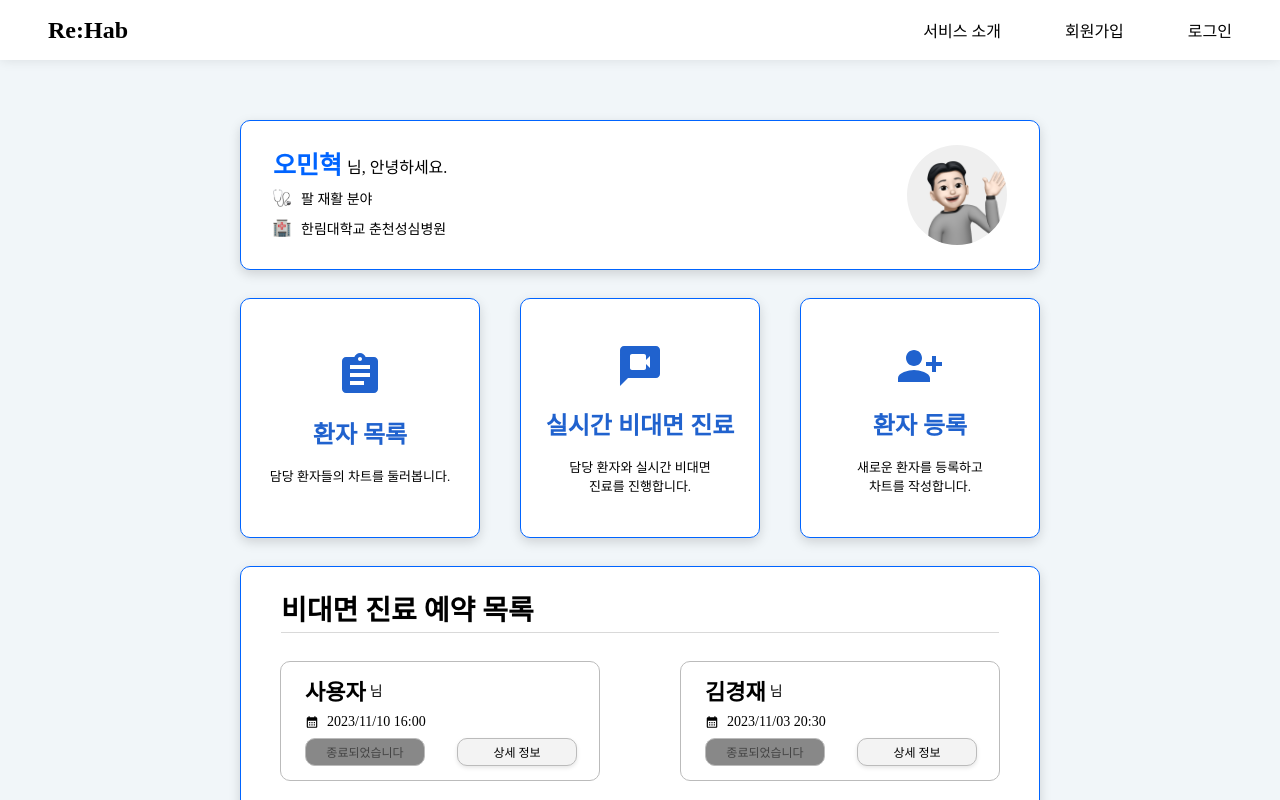
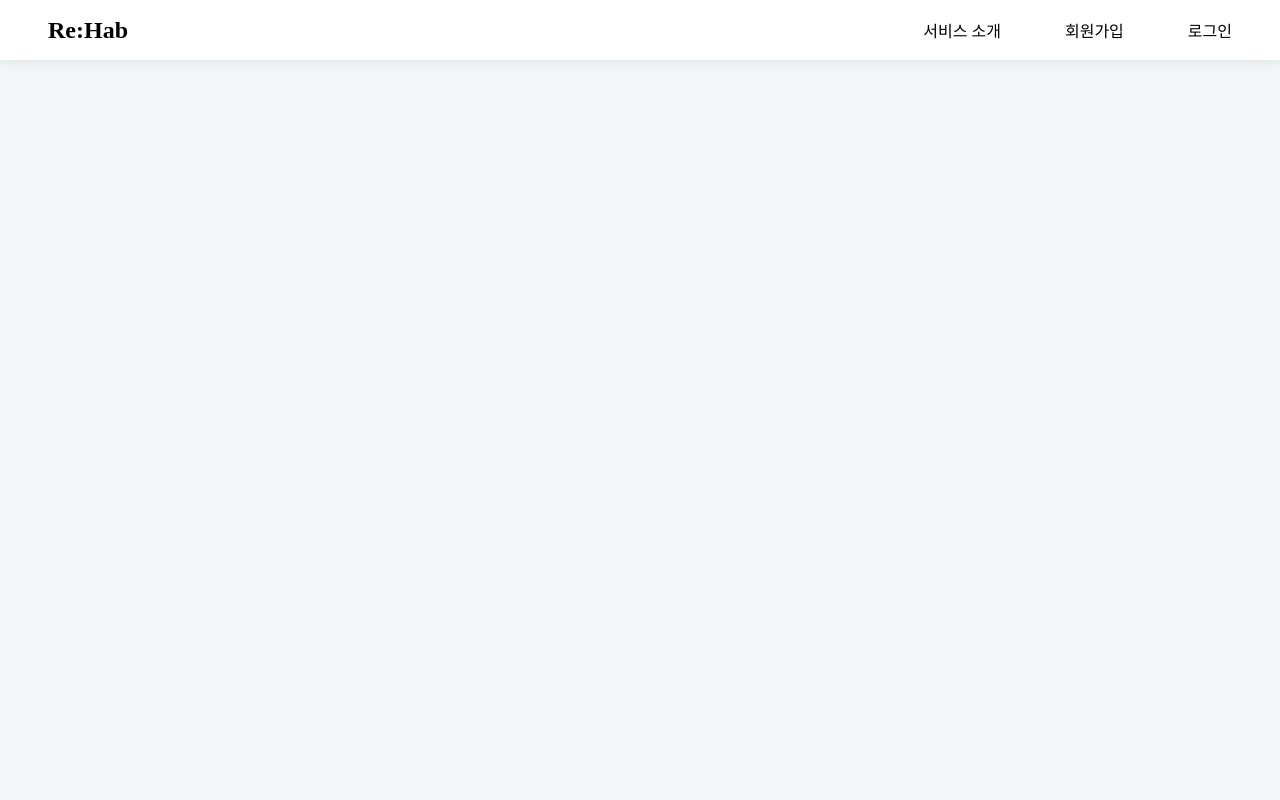
Before and after one commit to sync-without-async/Rehab-FrontEnd, a React (Vite) app: page /doctordash in a window 1280 px wide. Built offline with nearby package versions, Linux system fonts and the light colour scheme; a web font is replaced by a local one.

Commit message:
Refactor: 대시보드 페이지 단일화

```diff
--- a/src/App.jsx
+++ b/src/App.jsx
@@ -2,14 +2,11 @@ import { BrowserRouter as Router, Routes, Route } from "react-router-dom";
 import Header from "./components/Common/Header.jsx";
 import LoginPage from "./pages/LoginPage.jsx";
 import SignupPage from "./pages/SignupPage.jsx";
-import MyUserPage from "./pages/User/MyUserPage.jsx";
 import DevelopPage from "./pages/DevelopPage.jsx";
 import ReservationCreatePage from "./pages/Reservation/ReservationCreatePage.jsx";
-import DoctorDashBoardPage from "./pages/Doctor/DoctorDashBoardPage.jsx";
 import DoctorChartPage from "./pages/Doctor/DoctorChartPage.jsx";
 import DoctorDetailPage from "./pages/Doctor/DoctorDetailPage.jsx";
 import DoctorPatientListPage from "./pages/Doctor/DoctorPatientListPage.jsx";
-import TheraDashBoardPage from "./pages/Therapist/TheraDashBoardPage.jsx";
 import TheraPatientListPage from "./pages/Therapist/TheraPatientListPage.jsx";
 import TheraDetailPage from "./pages/Therapist/TheraDetailPage.jsx";
 import TheraExerciseListPage from "./pages/Therapist/TheraExerciseListPage.jsx";
@@ -20,6 +17,7 @@ import "./App.scss";
 import { ReducerContext } from "./reducer/context.js";
 import ReservationListPage from "./pages/Reservation/ReservationListPage.jsx";
 import ReservationMeetingPage from "./pages/Reservation/ReservationMeetingPage.jsx";
+import DashboardPage from "./pages/DashboardPage.jsx";
 
 const Container = styled.div`
   margin-top: 60px;
@@ -34,19 +32,17 @@ function App() {
         <Header />
         <Container>
           <Routes>
+            <Route path="/" element={<DevelopPage />} />
             <Route path="/login" element={<LoginPage />} />
-            <Route path="/signup" element={<SignupPage />} />
-            <Route path="/" element={<DevelopPage />} />
-            <Route path="/userdash" element={<MyUserPage />} />
+            <Route path="/register" element={<SignupPage />} />
+            <Route path="/dashboard" element={<DashboardPage />} />
             <Route path="/userreserve" element={<ReservationCreatePage />} />
-            <Route path="/doctordash" element={<DoctorDashBoardPage />} />
             <Route path="/doctorchart" element={<DoctorChartPage />} />
             <Route path="/doctordetail" element={<DoctorDetailPage />} />
             <Route
               path="/doctorpatientlist"
               element={<DoctorPatientListPage />}
             />
-            <Route path="/theradashboard" element={<TheraDashBoardPage />} />
             <Route
               path="/therapatientlist"
               element={<TheraPatientListPage />}
--- a/src/components/Dashboard/EmployeeHeader.jsx
+++ b/src/components/Dashboard/EmployeeHeader.jsx
@@ -5,7 +5,11 @@ import { userLogin } from "../../librarys/dummy-api";
 import IconDoctor from "../../assets/icons/icondoctor.png";
 import IconHospital from "../../assets/icons/iconhospital.png";
 import { useSelector } from "react-redux";
-import { selectName } from "../../redux/userSlice.js";
+import {
+  selectDepartment,
+  selectLocation,
+  selectName,
+} from "../../redux/userSlice.js";
 
 const Container = styled.div`
   width: 800px;
@@ -70,9 +74,9 @@ const AppointmentInfo = styled.div`
 `;
 
 const EmployeeHeader = () => {
-  const name = useSelector(selectName) || "오민혁";
-  const dept = useSelector(selectName) || "팔 재활 분야";
-  const location = useSelector(selectName) || "한림대학교 춘천성심병원";
+  const name = useSelector(selectName);
+  const dept = useSelector(selectDepartment);
+  const location = useSelector(selectLocation);
 
   return (
     <Container>
--- /dev/null
+++ b/src/components/Dashboard/QuickLink.jsx
@@ -0,0 +1,86 @@
+import styled from "styled-components";
+import {
+  MdAssignment,
+  MdPersonAddAlt1,
+  MdVideoChat,
+  MdDirectionsRun,
+} from "react-icons/md";
+import { useSelector } from "react-redux";
+import { useMemo } from "react";
+import { selectRole } from "../../redux/userSlice.js";
+import { ROLE_TYPE } from "../../librarys/type.js";
+import CardButton from "../Button/CardButton.jsx";
+
+const Container = styled.div`
+  display: flex;
+  justify-content: center;
+  align-items: center;
+  gap: 40px;
+`;
+
+const doctorButtons = [
+  {
+    icon: <MdAssignment />,
+    title: "환자 목록",
+    description: "담당 환자들의 차트를 둘러봅니다.",
+    link: "/doctorpatientlist",
+  },
+  {
+    icon: <MdVideoChat />,
+    title: "실시간 비대면 진료",
+    description: "담당 환자와 실시간 비대면\n진료를 진행합니다.",
+    link: "/untact/list",
+  },
+  {
+    icon: <MdPersonAddAlt1 />,
+    title: "환자 등록",
+    description: "새로운 환자를 등록하고\n차트를 작성합니다.",
+    link: "/doctorchart",
+  },
+];
+
+const therapistButtons = [
+  {
+    icon: <MdDirectionsRun />,
+    title: "운동 목록",
+    description: "등록된 운동 목록을 둘러보거나,\n새로운 운동을 등록합니다.",
+    link: "/theraexerciselist",
+  },
+  {
+    icon: <MdVideoChat />,
+    title: "실시간 비대면 진료",
+    description: "담당 환자와 실시간 비대면\n진료를 진행합니다.",
+    link: "/untact/list",
+  },
+  {
+    icon: <MdAssignment />,
+    title: "환자 목록",
+    description:
+      "담당 환자들의 차트를 둘러보거나\n환자에게 재활 프로그램을 할당합니다.",
+    link: "/therapatientlist",
+  },
+];
+
+const QuickLink = () => {
+  const role = useSelector(selectRole);
+
+  const list = useMemo(() => {
+    if (role === ROLE_TYPE.ADMIN_DOCTOR) {
+      return doctorButtons;
+    } else if (role === ROLE_TYPE.ADMIN_THERAPIST) {
+      return therapistButtons;
+    } else {
+      return [];
+    }
+  }, [role]);
+
+  return (
+    <Container>
+      {list.map((item, index) => (
+        <CardButton key={index} {...item} />
+      ))}
+    </Container>
+  );
+};
+
+export default QuickLink;
--- a/src/components/Dashboard/UserHeader.jsx
+++ b/src/components/Dashboard/UserHeader.jsx
@@ -73,7 +73,7 @@ const ItemText = styled.p`
 `;
 
 const UserHeader = () => {
-  const name = useSelector(selectName) || "사용자";
+  const name = useSelector(selectName);
 
   return (
     <Container>
--- /dev/null
+++ b/src/pages/DashboardPage.jsx
@@ -0,0 +1,46 @@
+import styled from "styled-components";
+import ReservationMiniList from "../components/Reservation/ReservationMiniList.jsx";
+import PageContainer from "../components/Common/PageContainer.jsx";
+import EmployeeHeader from "../components/Dashboard/EmployeeHeader.jsx";
+import { useSelector } from "react-redux";
+import { selectRole } from "../redux/userSlice.js";
+import { useMemo } from "react";
+import { ROLE_TYPE } from "../librarys/type.js";
+import UserHeader from "../components/Dashboard/UserHeader.jsx";
+import UserAssignList from "../components/UserDashBoard/UserAssignList.jsx";
+import QuickLink from "../components/Dashboard/QuickLink.jsx";
+
+const Container = styled(PageContainer)`
+  gap: 28px;
+`;
+
+const DashboardPage = () => {
+  const role = useSelector(selectRole);
+
+  const component = useMemo(() => {
+    if (role === ROLE_TYPE.USER) {
+      return (
+        <>
+          <UserHeader />
+          <UserAssignList />
+        </>
+      );
+    } else {
+      return (
+        <>
+          <EmployeeHeader />
+          <QuickLink />
+        </>
+      );
+    }
+  }, [role]);
+
+  return (
+    <Container>
+      {component}
+      <ReservationMiniList />
+    </Container>
+  );
+};
+
+export default DashboardPage;
--- a/src/pages/Doctor/DoctorDashBoardPage.jsx
+++ /dev/null
@@ -1,54 +0,0 @@
-import styled from "styled-components";
-import CardButton from "../../components/Button/CardButton";
-import ReservationMiniList from "../../components/Reservation/ReservationMiniList.jsx";
-import PageContainer from "../../components/Common/PageContainer.jsx";
-import EmployeeHeader from "../../components/Dashboard/EmployeeHeader.jsx";
-import { MdAssignment, MdPersonAddAlt1, MdVideoChat } from "react-icons/md";
-
-const Container = styled(PageContainer)`
-  gap: 28px;
-`;
-
-const CardButtonGroup = styled.div`
-  display: flex;
-  justify-content: center;
-  align-items: center;
-  gap: 40px;
-`;
-
-const buttons = [
-  {
-    icon: <MdAssignment />,
-    title: "환자 목록",
-    description: "담당 환자들의 차트를 둘러봅니다.",
-    link: "/doctorpatientlist",
-  },
-  {
-    icon: <MdVideoChat />,
-    title: "실시간 비대면 진료",
-    description: "담당 환자와 실시간 비대면\n진료를 진행합니다.",
-    link: "/untact/list",
-  },
-  {
-    icon: <MdPersonAddAlt1 />,
-    title: "환자 등록",
-    description: "새로운 환자를 등록하고\n차트를 작성합니다.",
-    link: "/doctorchart",
-  },
-];
-
-const DoctorDashBoardPage = () => {
-  return (
-    <Container>
-      <EmployeeHeader />
-      <CardButtonGroup>
-        {buttons.map((item, index) => (
-          <CardButton key={index} {...item} />
-        ))}
-      </CardButtonGroup>
-      <ReservationMiniList />
-    </Container>
-  );
-};
-
-export default DoctorDashBoardPage;
--- a/src/pages/Therapist/TheraDashBoardPage.jsx
+++ /dev/null
@@ -1,55 +0,0 @@
-import styled from "styled-components";
-import CardButton from "../../components/Button/CardButton";
-import ReservationMiniList from "../../components/Reservation/ReservationMiniList.jsx";
-import { MdDirectionsRun, MdVideoChat, MdAssignment } from "react-icons/md";
-import PageContainer from "../../components/Common/PageContainer.jsx";
-import EmployeeHeader from "../../components/Dashboard/EmployeeHeader.jsx";
-
-const Container = styled(PageContainer)`
-  gap: 28px;
-`;
-
-const CardButtonGroup = styled.div`
-  display: flex;
-  justify-content: center;
-  align-items: center;
-  gap: 40px;
-`;
-
-const buttons = [
-  {
-    icon: <MdDirectionsRun />,
-    title: "운동 목록",
-    description: "등록된 운동 목록을 둘러보거나,\n새로운 운동을 등록합니다.",
-    link: "/theraexerciselist",
-  },
-  {
-    icon: <MdVideoChat />,
-    title: "실시간 비대면 진료",
-    description: "담당 환자와 실시간 비대면\n진료를 진행합니다.",
-    link: "/untact/list",
-  },
-  {
-    icon: <MdAssignment />,
-    title: "환자 목록",
-    description:
-      "담당 환자들의 차트를 둘러보거나\n환자에게 재활 프로그램을 할당합니다.",
-    link: "/therapatientlist",
-  },
-];
-
-const TheraDashBoardPage = () => {
-  return (
-    <Container>
-      <EmployeeHeader />
-      <CardButtonGroup>
-        {buttons.map((item, index) => (
-          <CardButton key={index} {...item} />
-        ))}
-      </CardButtonGroup>
-      <ReservationMiniList />
-    </Container>
-  );
-};
-
-export default TheraDashBoardPage;
--- a/src/pages/User/MyUserPage.jsx
+++ /dev/null
@@ -1,21 +0,0 @@
-import styled from "styled-components";
-import UserAssignList from "../../components/UserDashBoard/UserAssignList";
-import UserUntactRecord from "../../components/UserDashBoard/UserUntactRecord";
-import PageContainer from "../../components/Common/PageContainer.jsx";
-import UserHeader from "../../components/Dashboard/UserHeader.jsx";
-
-const Container = styled(PageContainer)`
-  gap: 28px;
-`;
-
-const MyUserPage = () => {
-  return (
-    <Container>
-      <UserHeader />
-      <UserAssignList />
-      <UserUntactRecord />
-    </Container>
-  );
-};
-
-export default MyUserPage;
```
